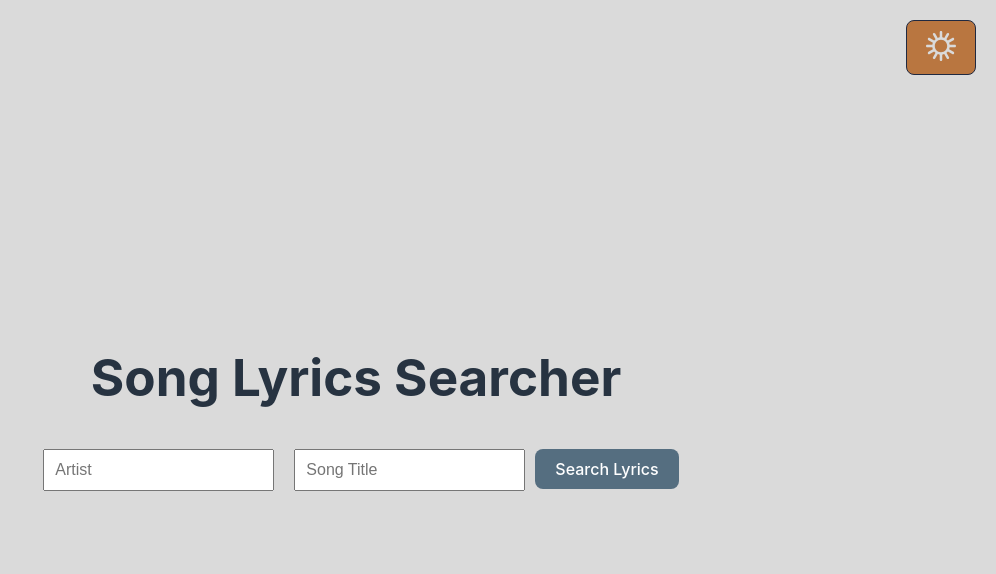
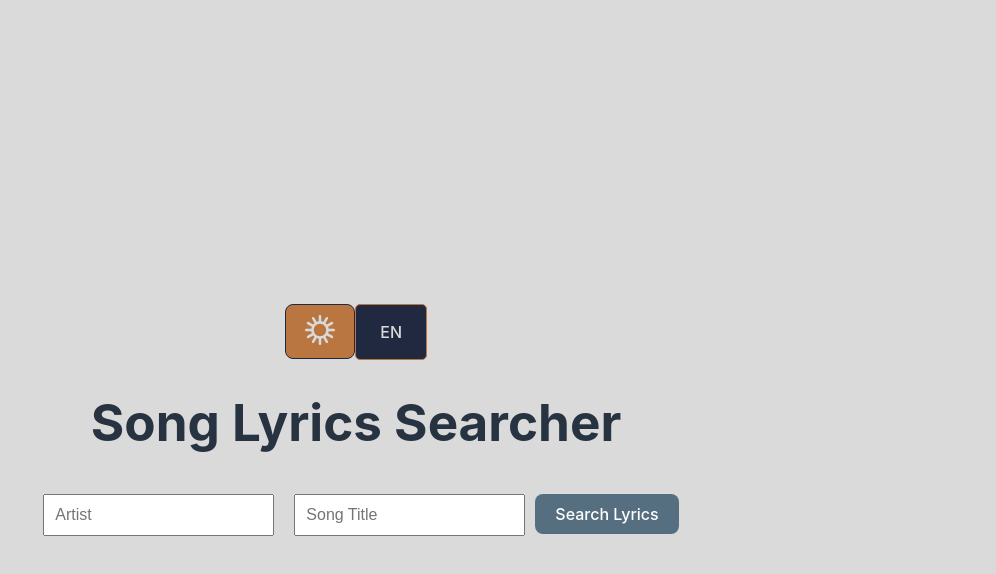
Before and after one commit to allduran/lyrics, a React (Vite) app: page / in a window 1280 px wide. Shown: the top 574 px of the page, without its empty margins (284-1280 px from the left). Built offline with nearby package versions, Linux system fonts and the light colour scheme.

Commit message:
added language controller

```diff
--- a/src/App.css
+++ b/src/App.css
@@ -30,3 +30,11 @@ pre {
   padding: 15px;
   text-align: left;
 }
+
+.toggles {
+  display: flex;
+  flex-direction: row;
+  justify-content: center;
+  align-items: center;
+  gap: 0px;
+}
--- a/src/App.jsx
+++ b/src/App.jsx
@@ -1,14 +1,22 @@
-import './App.css';
-import SearchLyrics from './components/SearchLyrics';
-import ToggleSwitch from './components/ToggleSwitch';
+import "./App.css";
+import SearchLyrics from "./components/SearchLyrics";
+import ToggleSwitch from "./components/ToggleSwitch";
+import ToggleLanguage from "./components/ToggleLanguage";
+import { LanguageProvider } from "./context/LanguageContext";
+import Header from "./components/Header";
 
 function App() {
   return (
-    <div className="App">
-      <ToggleSwitch />
-      <h1>Song Lyrics Searcher</h1>
-      <SearchLyrics />
-    </div>
+    <LanguageProvider>
+      <div className="App">
+        <div className="toggles">
+          <ToggleSwitch />
+          <ToggleLanguage />
+        </div>
+        <Header />
+        <SearchLyrics />
+      </div>
+    </LanguageProvider>
   );
 }
 
--- /dev/null
+++ b/src/components/Header.jsx
@@ -0,0 +1,11 @@
+import { useLanguage } from '../context/useLanguage';
+
+const Header = () => {
+  const { language, translations } = useLanguage();
+
+  return (
+    <h1>{translations[language].title}</h1>
+  );
+};
+
+export default Header;
--- a/src/components/SearchLyrics.jsx
+++ b/src/components/SearchLyrics.jsx
@@ -2,6 +2,8 @@
 import { useState } from 'react';
 import axios from 'axios';
 import Button from './Button';
+import { useLanguage } from '../context/useLanguage';
+
 
 const SearchLyrics = () => {
   const [artist, setArtist] = useState('');
@@ -9,20 +11,22 @@ const SearchLyrics = () => {
   const [lyrics, setLyrics] = useState('');
   const [error, setError] = useState('');
 
+  const { language } = useLanguage();
+
   const searchLyrics = async () => {
     setLyrics('');
     setError('');
 
     if (!artist || !title) {
-      setError('Please provide both artist and song title');
+      setError(language === 'EN' ? 'Please provide both artist and song title' : 'Por favor, proporciona tanto el artista como el título de la canción');
       return;
     }
 
     try {
       const response = await axios.get(`https://api.lyrics.ovh/v1/${artist}/${title}`);
-      setLyrics(response.data.lyrics || 'Lyrics not found');
+      setLyrics(response.data.lyrics || (language === 'EN' ? 'Lyrics not found' : 'Letra no encontrada'));
     } catch (err) {
-      setError('Lyrics not found');
+      setError(language === 'EN' ? 'Lyrics not found' : 'Letra no encontrada');
     }
   };
 
@@ -30,18 +34,20 @@ const SearchLyrics = () => {
     <div>
       <input
         type="text"
-        placeholder="Artist"
+        placeholder={language === 'EN' ? 'Artist' : 'Artista'}
         value={artist}
         onChange={(e) => setArtist(e.target.value)}
       />
       <input
         type="text"
-        placeholder="Song Title"
+        placeholder={language === 'EN' ? 'Song Title' : 'Título de la Canción'}
         value={title}
         onChange={(e) => setTitle(e.target.value)}
       />
 
-      <Button onClick={searchLyrics}>Search Lyrics</Button>
+      <Button onClick={searchLyrics}>
+        {language === 'EN' ? 'Search Lyrics' : 'Buscar Letra'}
+      </Button>
 
       {error && <p>{error}</p>}
       {lyrics && <pre>{lyrics}</pre>}
--- /dev/null
+++ b/src/components/ToggleLanguage.jsx
@@ -0,0 +1,15 @@
+import { useLanguage } from '../context/useLanguage';
+
+import '../styles/ToggleLanguage.css'; // Optional for styling
+
+const ToggleLanguage = () => {
+  const { language, toggleLanguage } = useLanguage();
+
+  return (
+    <button onClick={toggleLanguage} className="toggle-language">
+      {language === 'EN' ? 'EN' : 'ES'}
+    </button>
+  );
+};
+
+export default ToggleLanguage;
--- /dev/null
+++ b/src/context/LanguageContext.jsx
@@ -0,0 +1,31 @@
+import { createContext, useState } from 'react';
+import PropTypes from 'prop-types';
+
+export const LanguageContext = createContext();
+
+export const LanguageProvider = ({ children }) => {
+  const [language, setLanguage] = useState('EN'); // Default language is English
+
+  const toggleLanguage = () => {
+    setLanguage((prevLanguage) => (prevLanguage === 'EN' ? 'ES' : 'EN'));
+  };
+
+  const translations = {
+    EN: {
+      title: "Song Lyrics Searcher",
+    },
+    ES: {
+      title: "Buscador de Letras de Canciones",
+    },
+  };
+
+  return (
+    <LanguageContext.Provider value={{ language, toggleLanguage, translations }}>
+      {children}
+    </LanguageContext.Provider>
+  );
+};
+
+LanguageProvider.propTypes = {
+  children: PropTypes.node.isRequired,
+};
--- /dev/null
+++ b/src/context/useLanguage.js
@@ -0,0 +1,6 @@
+import { useContext } from 'react';
+import { LanguageContext } from './LanguageContext';
+
+export const useLanguage = () => {
+  return useContext(LanguageContext);
+};
--- /dev/null
+++ b/src/styles/ToggleLanguage.css
@@ -0,0 +1,16 @@
+
+  .toggle-language {
+    background: #202940;
+    border: 1px solid #b97640;
+    font-size: 16px;
+    cursor: pointer;
+    padding: 10px;
+    border-radius: 5px;
+    color: #DADADA;
+    width: 4.5rem;
+    height: 3.5rem;
+  }
+
+  .toggle-language:hover {
+    opacity: 0.8;
+  }
--- a/src/styles/ToggleSwitch.css
+++ b/src/styles/ToggleSwitch.css
@@ -1,9 +1,6 @@
 .toggle-theme {
     border: none;
     cursor: pointer;
-    position: absolute;
-    top: 20px;
-    right: 20px;
   }
 
   .toggle-dark {
```
